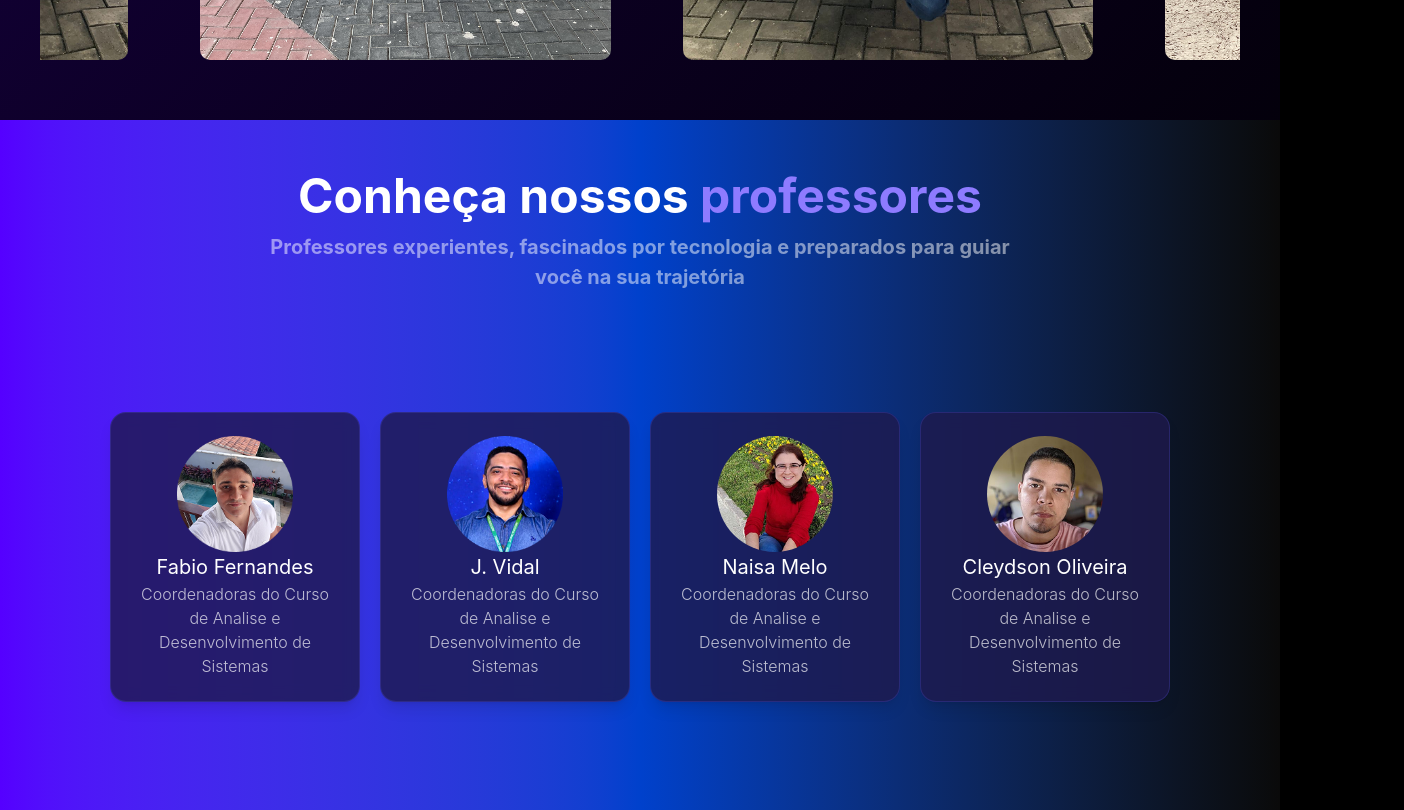
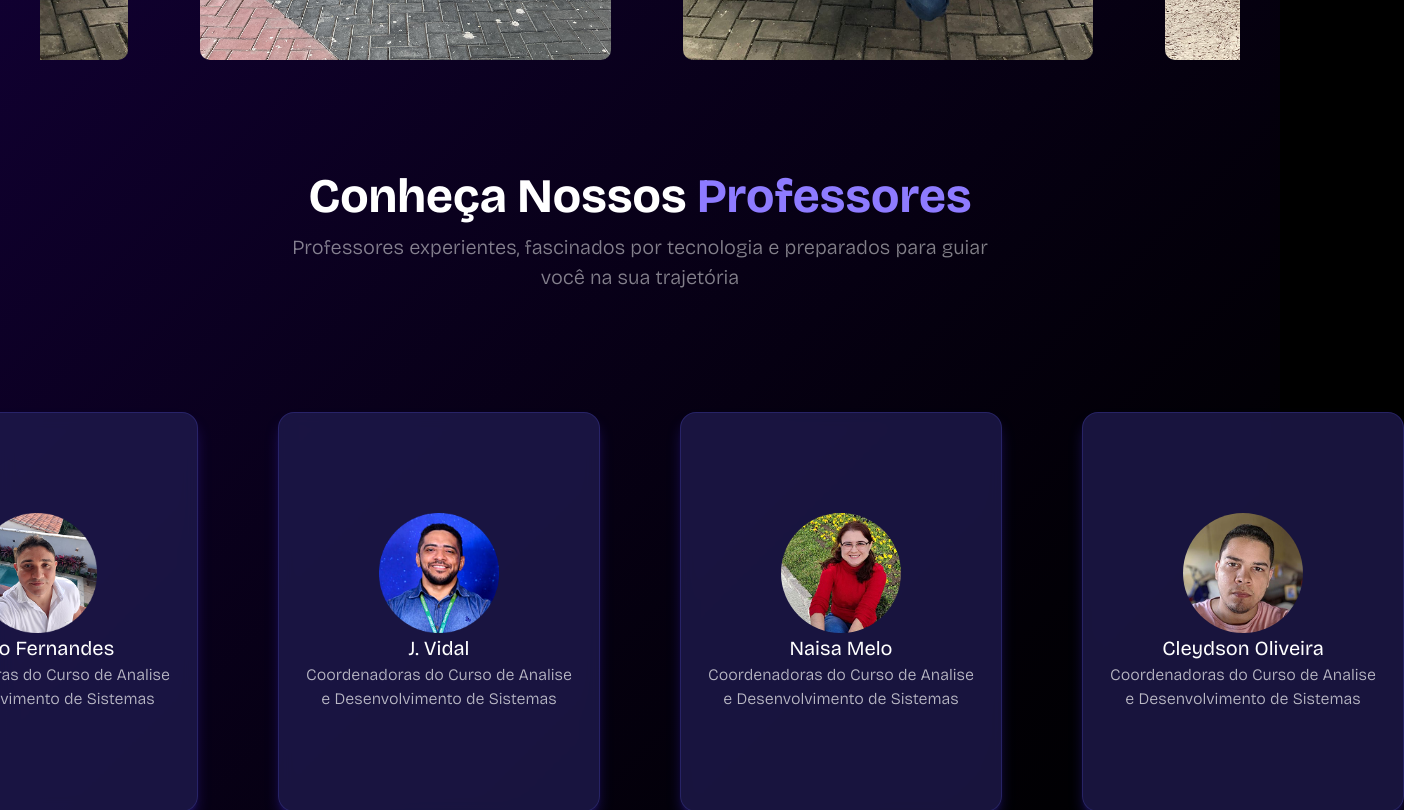
Before and after one commit to GabriewF/devline-projeto-social, a React (Vite) app: page / in a window 1280 px wide. Shown: the part 1680-2490 px from the top of the page, 1404 px wide, since content can reach past the window. Built offline with nearby package versions, Linux system fonts and the light colour scheme.

Commit message:
Finalization Cards

```diff
--- a/src/App.tsx
+++ b/src/App.tsx
@@ -4,17 +4,13 @@ import "./assets/css/fonts.css";
 
 import { createBrowserRouter, RouterProvider } from "react-router";
 import Index from "./pages";
-import Teste from "./pages/Teste";
 
 const router = createBrowserRouter([
   {
     path: "/",
     Component: Index
   },
-  {
-    path: "/test",
-    Component: Teste
-  }
+
 ])
 
 function App() {
--- a/src/components/ui/TeacherCard.tsx
+++ b/src/components/ui/TeacherCard.tsx
@@ -7,10 +7,10 @@ interface CardProp{
 
 export default function TeacherCard({ name, image, about, rounded }: CardProp){
     return(
-        <div className="bg-indigo-950/80 backdrop-blur-sm border border-indigo-500/20 rounded-2xl p-6 text-white shadow-lg flex items-center justify-center flex-col w-62.5 h-72.5 wrap-break-word shadow-[0_0_15px_#8E7BFF]/50 transition-transform duration-300 hover:scale-[1.03]">
-            <img src={image} alt={name} className={`w-29 h-30 ${rounded ? "rounded-full" : ""}`}/>
+        <div className="bg-indigo-950/80 backdrop-blur-sm border border-indigo-500/20 rounded-2xl p-6 text-white shadow-lg flex items-center justify-center flex-col w-80.5 h-100 wrap-break-word shadow-[0_0_15px_#8E7BFF]/50 transition-transform duration-300 hover:scale-[1.03] shadow-indigo-700/80">
+            <img src={image} alt={name} className={`mt-[-40]w-29 h-30 ${rounded ? "rounded-full" : ""}`}/>
             <h1 className="text-[20px]">{name}</h1>
-            <p className="text-white/70 text-[16px] text-center font-light">{about} </p>
+            <p className='text-white/70 text-[16px] text-center font-light'>{about} </p>
         </div>
     )
 }
--- a/src/components/views/Teachers.tsx
+++ b/src/components/views/Teachers.tsx
@@ -7,21 +7,21 @@ import cleydson from '../../assets/avatars/Cleydson.png'
 
 export default function Teachers() {
     return (
-        <div className="bg-linear-to-r from-[#5500FF] from-0% via-[#0041CC] via-50% to-[#0A0A0A] to-100% text-white min-h-screen flex flex-col items-center">
+        <div className="font-bricolage to-100% text-white min-h-screen flex flex-col items-center">
 
             <div className="flex flex-col items-center mt-10 font-bold ">
                 <h1 className="text-[3rem]">
-                    Conheça nossos <span className="text-[#8E7BFF]">professores</span>
+                    Conheça Nossos <span className="text-[#8E7BFF]">Professores</span>
                 </h1>
 
-                <p className="text-[20px] text-white/50 text-center">
+                <p className="text-[20px] text-white/50 text-center font-light">
                     Professores experientes, fascinados por tecnologia e preparados para guiar<br />
                  você na sua trajetória
                 </p>
 
             </div>
 
-            <div className="flex flex-row gap-5 relative -bottom-30">
+            <div className="flex flex-row gap-20 relative -bottom-30">
                 <TeacherCard
                     name="Fabio Fernandes"
                     image={fabio}
```
